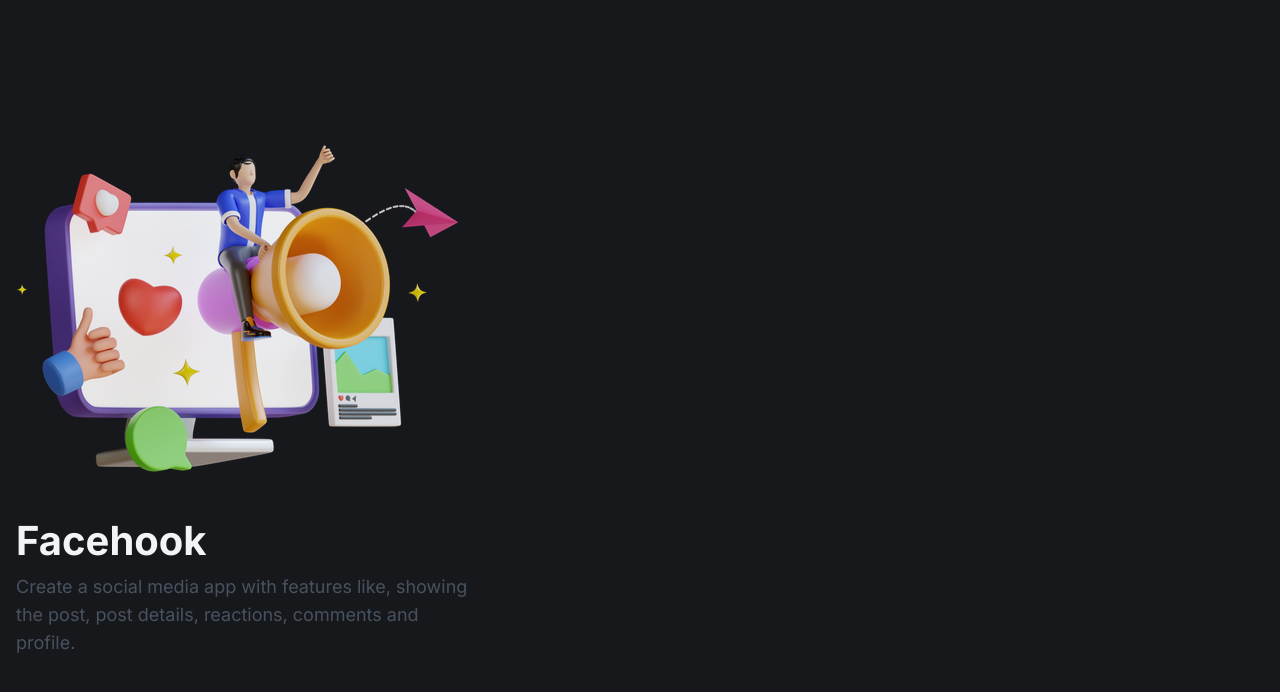
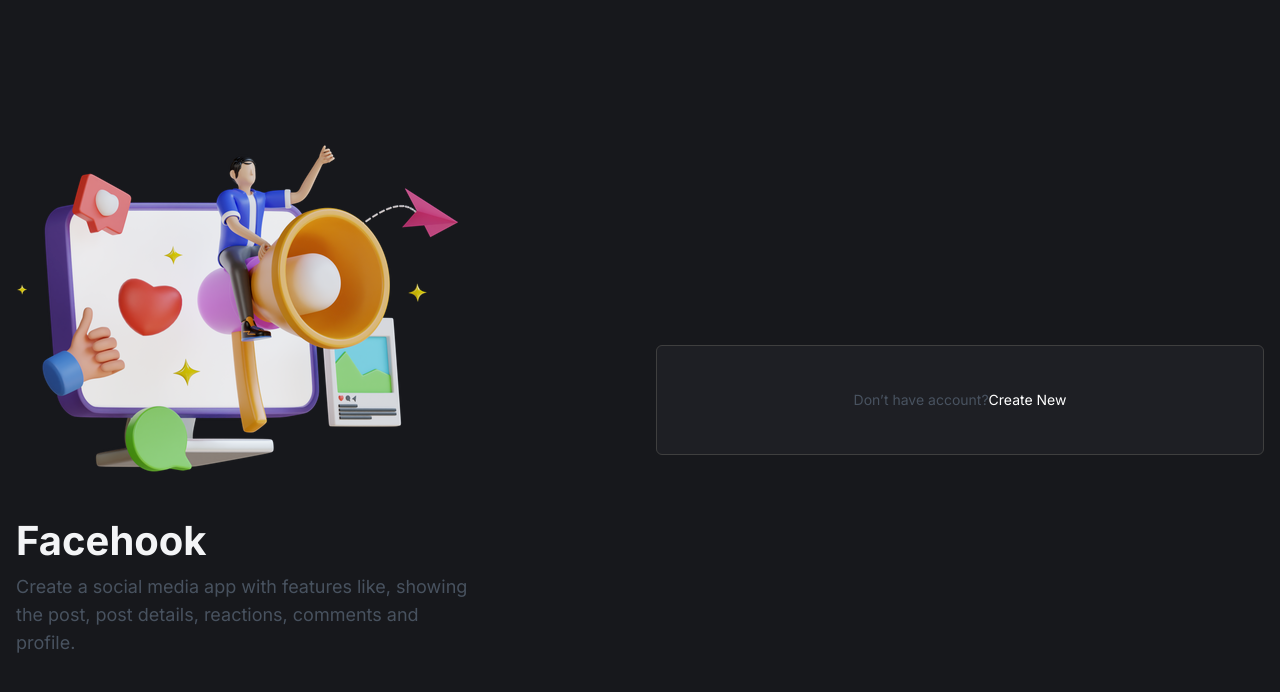
Before and after one commit to rasel210/face-hook-shumit, a React (Vite) app: page /login in a window 1280 px wide. Shown: the top 692 px of the page. Built offline with nearby package versions, Linux system fonts and the light colour scheme.

Commit message:
create loginpage

```diff
--- /dev/null
+++ b/src/common/Field.jsx
@@ -0,0 +1,24 @@
+import React from 'react'
+
+
+function Field({label, children, htmlFor, error}) {
+
+  const id = htmlFor || getChildId(children);
+
+  return (
+    <div className='form-control'>
+      {label && <label htmlFor={id} className='auth-label'>{label}</label>}
+      {children}
+      {!!error && <div role='alert' className='text-red-600'>{error.message}</div>}
+    </div>
+  )
+}
+
+const getChildId = (children) => {
+  const child = React.Children.only(children);
+  if ("id" in child?.props) {
+    return child.props.id;
+  }
+};
+
+export default Field
--- /dev/null
+++ b/src/components/auth/LoginForm.jsx
@@ -0,0 +1,34 @@
+import React from 'react'
+import { useForm } from 'react-hook-form'
+
+const LoginForm = () => {
+
+ const {
+    register,
+      handleSubmit,
+      formState: { errors }
+  } = useForm();
+
+  const submitForm = (formdata) => {
+    console.log(formdata);
+  }
+
+  return (
+    <form
+     className="border-b border-[#3F3F3F] pb-10 lg:pb-[60px]"
+     onSubmit={handleSubmit(submitForm)}
+    >
+      <input
+      {...register('email', {required: 'Email is required'})}
+      className={`.auth-input ${
+        !!errors.email ? 'border-red-500' : 'border-gray-200'}`}
+        type='email'
+        name='email'
+        id='email'
+      />
+
+    </form>
+  )
+}
+
+export default LoginForm
--- a/src/pages/LoginPage.jsx
+++ b/src/pages/LoginPage.jsx
@@ -1,4 +1,5 @@
 import AuthIllustration from "../assets/images/auth_illustration.png"
+import {Link} from "react-router-dom"
 
 function LoginPage() {
     return (
@@ -19,6 +20,18 @@ function LoginPage() {
                             </p>
                         </div>
                     </div>
+                    <div class="card">
+
+                        <div className="py-4 lg:py-6">
+                            <p className="text-center text-xs text-gray-600/95 lg:text-sm">
+                                Don’t have account?
+                                <Link
+                                    className="text-white transition-all hover:text-lwsGreen hover:underline"
+                                    to ="/register"
+                                >Create New</Link>
+                            </p>
+                        </div>
+                    </div>
                 </div>
             </div>
         </main>
```
